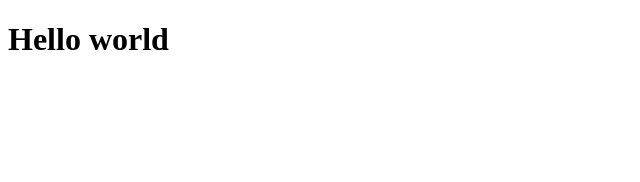
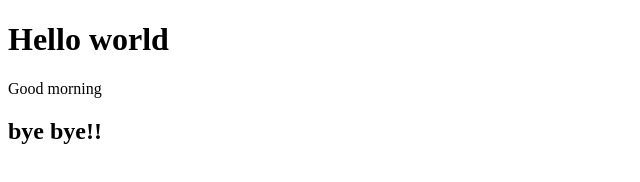
Before and after one commit to Shivani9705/htmlTemplate, a plain HTML site: page index.html in a window 1280 px wide. Shown: the whole page, without its empty margins (0-640 px from the left). Drawn offline with Linux system fonts and the light colour scheme.

Commit message:
modified index file

```diff
--- a/index.html
+++ b/index.html
@@ -9,6 +9,8 @@
 
 <body>
     <h1>Hello world</h1>
+    <p>Good morning</p>
+    <h2>bye bye!!</h2>
 </body>
 
 </html>
```
